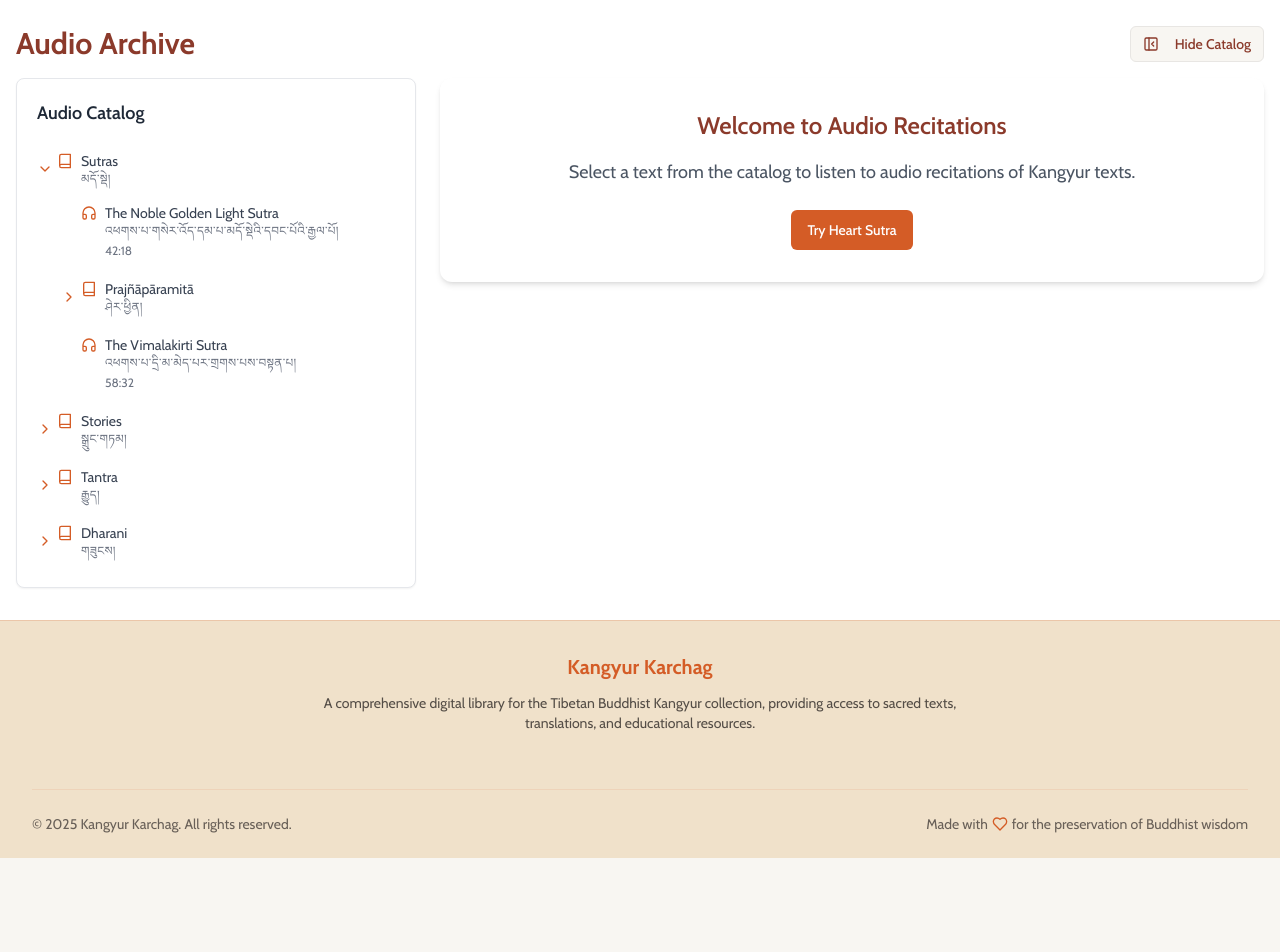
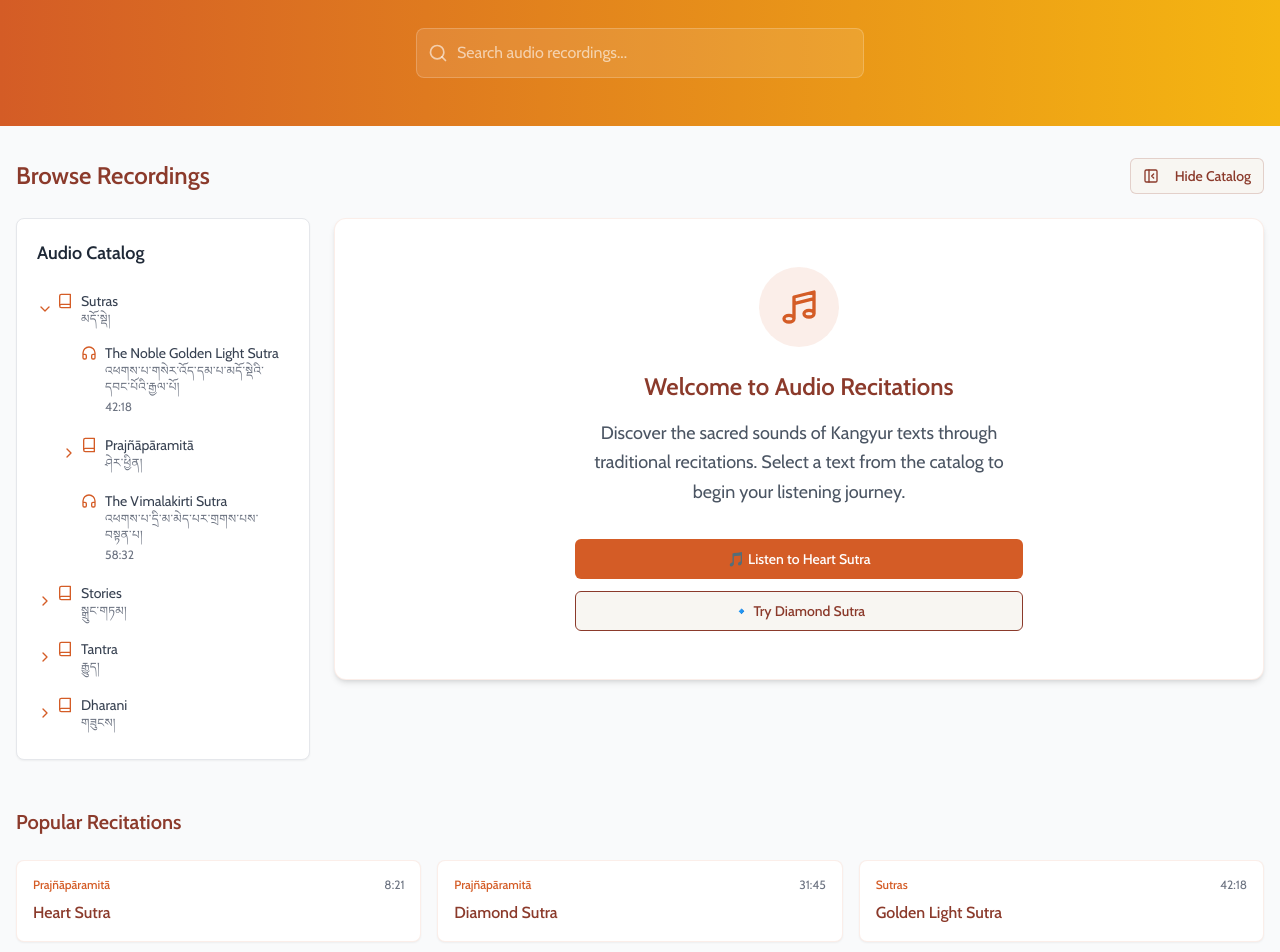
Before and after one commit to OpenPecha/digital-kangyur-library, a React (Vite) app: page /audio in a window 1280 px wide. Shown: the part 200-1152 px from the top of the page. Before the commit the page ends 1058 px from the top, so only its background shows below. Built offline with nearby package versions, Linux system fonts and the light colour scheme; a web font is replaced by a local one.

Commit message:
Refactor audio archive page
Update audio archive page for better user experience.

```diff
--- a/src/pages/Audio.tsx
+++ b/src/pages/Audio.tsx
@@ -1,14 +1,15 @@
+
 import React, { useState } from 'react';
 import Navbar from '@/components/Navbar';
 import Footer from '@/components/Footer';
-import { PanelLeft, PanelLeftClose } from 'lucide-react';
+import { PanelLeft, PanelLeftClose, Search } from 'lucide-react';
 import { Button } from '@/components/ui/button';
 import { cn } from '@/lib/utils';
 import AudioCatalog from '@/components/audio/AudioCatalog';
 import AudioPlayer from '@/components/audio/AudioPlayer';
-import CatalogSearch from '@/components/catalog/CatalogSearch';
 import { audioCatalogData } from '@/data/audioCatalogData';
 import { filterCatalogItems, findItemInTree } from '@/utils/catalogUtils';
+
 const AudioPage = () => {
   const [showCatalog, setShowCatalog] = useState(true);
   const [selectedAudio, setSelectedAudio] = useState(null);
@@ -22,52 +23,149 @@ const AudioPage = () => {
   const toggleExpand = id => {
     setExpandedItems(prev => prev.includes(id) ? prev.filter(item => item !== id) : [...prev, id]);
   };
+
   const handleSelectAudio = audioId => {
     const foundItem = findItemInTree(audioCatalogData, audioId);
     if (foundItem && foundItem.audioUrl) {
       setSelectedAudio(foundItem);
     }
   };
-  return <div className="min-h-screen bg-white w-full">
+
+  return (
+    <div className="min-h-screen bg-gray-50 w-full">
       <Navbar />
 
-      {/* Hero Section with Search */}
-      <CatalogSearch searchQuery={searchQuery} setSearchQuery={setSearchQuery} />
+      {/* Enhanced Header with Search */}
+      <div className="bg-gradient-to-r from-kangyur-orange to-kangyur-gold text-white py-12 pt-28 relative overflow-hidden">
+        <div className="container mx-auto px-4 sm:px-6 lg:px-8">
+          <div className="text-center mb-8">
+            <h1 className="text-4xl font-bold mb-4">Audio Archive</h1>
+            <p className="text-xl opacity-90 mb-6">Listen to sacred recitations of Kangyur texts</p>
+          </div>
 
-      {/* Audio Section */}
+          <div className="max-w-md mx-auto">
+            <div className="relative">
+              <div className="absolute inset-y-0 left-0 flex items-center pl-3 pointer-events-none">
+                <Search className="w-5 h-5 text-white/60" />
+              </div>
+              <input
+                type="search"
+                className="block w-full pl-10 pr-4 py-3 bg-white/10 border border-white/20 rounded-lg focus:outline-none focus:ring-2 focus:ring-white/30 text-white placeholder-white/60 font-sans"
+                placeholder="Search audio recordings..."
+                value={searchQuery}
+                onChange={e => setSearchQuery(e.target.value)}
+              />
+            </div>
+          </div>
+        </div>
+      </div>
+
+      {/* Main Content */}
       <div className="container mx-auto px-4 py-8">
-        <div className="flex items-center justify-between mb-4">
-          <h1 className="text-3xl font-bold text-kangyur-maroon">Audio Archive</h1>
-          <Button variant="outline" size="sm" onClick={() => setShowCatalog(!showCatalog)} className="text-kangyur-maroon hover:text-kangyur-orange transition-colors">
+        <div className="flex items-center justify-between mb-6">
+          <div className="flex items-center space-x-4">
+            <h2 className="text-2xl font-semibold text-kangyur-maroon">Browse Recordings</h2>
+            {selectedAudio && (
+              <span className="text-sm text-gray-500">
+                Now playing: {selectedAudio.title.english}
+              </span>
+            )}
+          </div>
+          <Button
+            variant="outline"
+            size="sm"
+            onClick={() => setShowCatalog(!showCatalog)}
+            className="text-kangyur-maroon hover:text-kangyur-orange transition-colors border-kangyur-maroon/20 hover:border-kangyur-orange"
+          >
             {showCatalog ? <PanelLeftClose className="h-4 w-4 mr-2" /> : <PanelLeft className="h-4 w-4 mr-2" />}
             {showCatalog ? 'Hide Catalog' : 'Show Catalog'}
           </Button>
         </div>
 
-        <div className="grid grid-cols-1 lg:grid-cols-3 gap-6">
+        <div className="grid grid-cols-1 lg:grid-cols-4 gap-6">
           {/* Left side: Audio catalog tree */}
-          {showCatalog && <div className="lg:col-span-1">
-              <AudioCatalog items={filteredCatalog} expandedItems={expandedItems} selectedItem={selectedAudio?.id || ''} onToggleExpand={toggleExpand} onSelectItem={handleSelectAudio} />
-            </div>}
+          {showCatalog && (
+            <div className="lg:col-span-1">
+              <AudioCatalog
+                items={filteredCatalog}
+                expandedItems={expandedItems}
+                selectedItem={selectedAudio?.id || ''}
+                onToggleExpand={toggleExpand}
+                onSelectItem={handleSelectAudio}
+              />
+            </div>
+          )}
 
-          {/* Right side: Details panel */}
-          <div className={cn("transition-all duration-300", showCatalog ? "lg:col-span-2" : "lg:col-span-3")}>
-            {selectedAudio ? <AudioPlayer audio={selectedAudio} /> : <div className="bg-white rounded-xl shadow-md p-8 text-center">
-                <h2 className="text-2xl font-semibold text-kangyur-maroon mb-4">Welcome to Audio Recitations</h2>
-                <p className="text-lg text-gray-600 mb-6">
-                  Select a text from the catalog to listen to audio recitations of Kangyur texts.
-                </p>
-                <div className="flex justify-center">
-                  <Button onClick={() => handleSelectAudio('heart-sutra')} className="bg-kangyur-orange hover:bg-kangyur-orange/90 text-white">
-                    Try Heart Sutra
-                  </Button>
+          {/* Right side: Audio player */}
+          <div className={cn("transition-all duration-300", showCatalog ? "lg:col-span-3" : "lg:col-span-4")}>
+            {selectedAudio ? (
+              <AudioPlayer audio={selectedAudio} />
+            ) : (
+              <div className="bg-white rounded-xl shadow-md p-12 text-center border border-kangyur-orange/10">
+                <div className="max-w-md mx-auto">
+                  <div className="w-20 h-20 mx-auto mb-6 bg-kangyur-orange/10 rounded-full flex items-center justify-center">
+                    <svg className="w-10 h-10 text-kangyur-orange" fill="none" stroke="currentColor" viewBox="0 0 24 24">
+                      <path strokeLinecap="round" strokeLinejoin="round" strokeWidth={2} d="M9 19V6l12-3v13M9 19c0 1.105-1.343 2-3 2s-3-.895-3-2 1.343-2 3-2 3 .895 3 2zm12-3c0 1.105-1.343 2-3 2s-3-.895-3-2 1.343-2 3-2 3 .895 3 2zM9 10l12-3" />
+                    </svg>
+                  </div>
+                  <h3 className="text-2xl font-semibold text-kangyur-maroon mb-4">Welcome to Audio Recitations</h3>
+                  <p className="text-lg text-gray-600 mb-8 leading-relaxed">
+                    Discover the sacred sounds of Kangyur texts through traditional recitations.
+                    Select a text from the catalog to begin your listening journey.
+                  </p>
+                  <div className="space-y-3">
+                    <Button
+                      onClick={() => handleSelectAudio('heart-sutra')}
+                      className="w-full bg-kangyur-orange hover:bg-kangyur-orange/90 text-white py-3"
+                    >
+                      🎵 Listen to Heart Sutra
+                    </Button>
+                    <Button
+                      onClick={() => handleSelectAudio('diamond-sutra')}
+                      variant="outline"
+                      className="w-full border-kangyur-maroon text-kangyur-maroon hover:bg-kangyur-maroon hover:text-white py-3"
+                    >
+                      🔹 Try Diamond Sutra
+                    </Button>
+                  </div>
                 </div>
-              </div>}
+              </div>
+            )}
           </div>
         </div>
+
+        {/* Quick Access Section */}
+        {!selectedAudio && (
+          <div className="mt-12">
+            <h3 className="text-xl font-semibold text-kangyur-maroon mb-6">Popular Recitations</h3>
+            <div className="grid grid-cols-1 md:grid-cols-2 lg:grid-cols-3 gap-4">
+              {[
+                { id: 'heart-sutra', title: 'Heart Sutra', duration: '8:21', category: 'Prajñāpāramitā' },
+                { id: 'diamond-sutra', title: 'Diamond Sutra', duration: '31:45', category: 'Prajñāpāramitā' },
+                { id: 'golden-light-sutra', title: 'Golden Light Sutra', duration: '42:18', category: 'Sutras' },
+              ].map((item) => (
+                <div
+                  key={item.id}
+                  onClick={() => handleSelectAudio(item.id)}
+                  className="bg-white p-4 rounded-lg shadow-sm border border-kangyur-orange/10 hover:shadow-md transition-shadow cursor-pointer group"
+                >
+                  <div className="flex items-center justify-between mb-2">
+                    <span className="text-xs text-kangyur-orange font-medium">{item.category}</span>
+                    <span className="text-xs text-gray-500">{item.duration}</span>
+                  </div>
+                  <h4 className="font-medium text-kangyur-maroon group-hover:text-kangyur-orange transition-colors">
+                    {item.title}
+                  </h4>
+                </div>
+              ))}
+            </div>
+          </div>
+        )}
       </div>
 
       <Footer />
-    </div>;
+    </div>
+  );
 };
+
 export default AudioPage;
```
